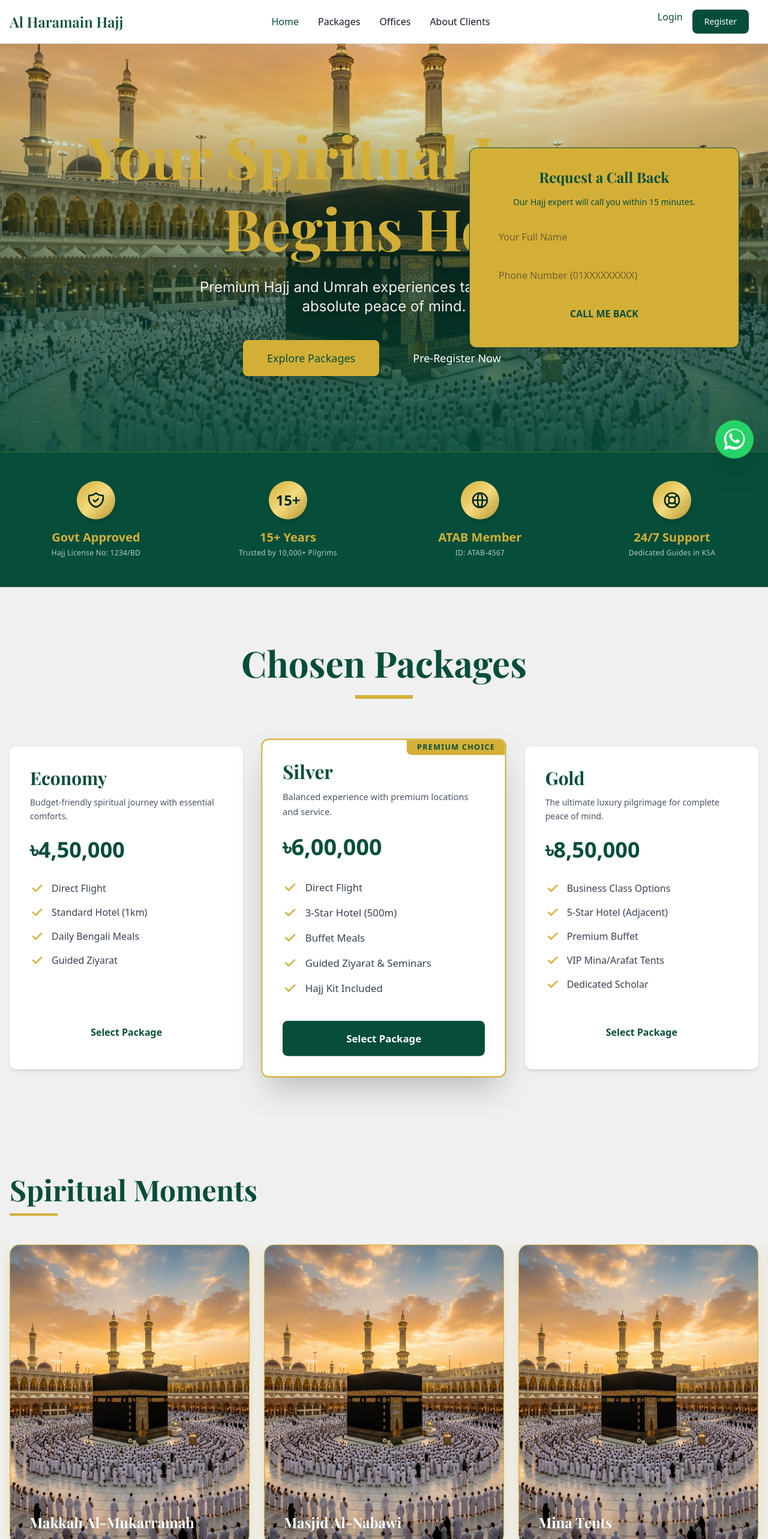
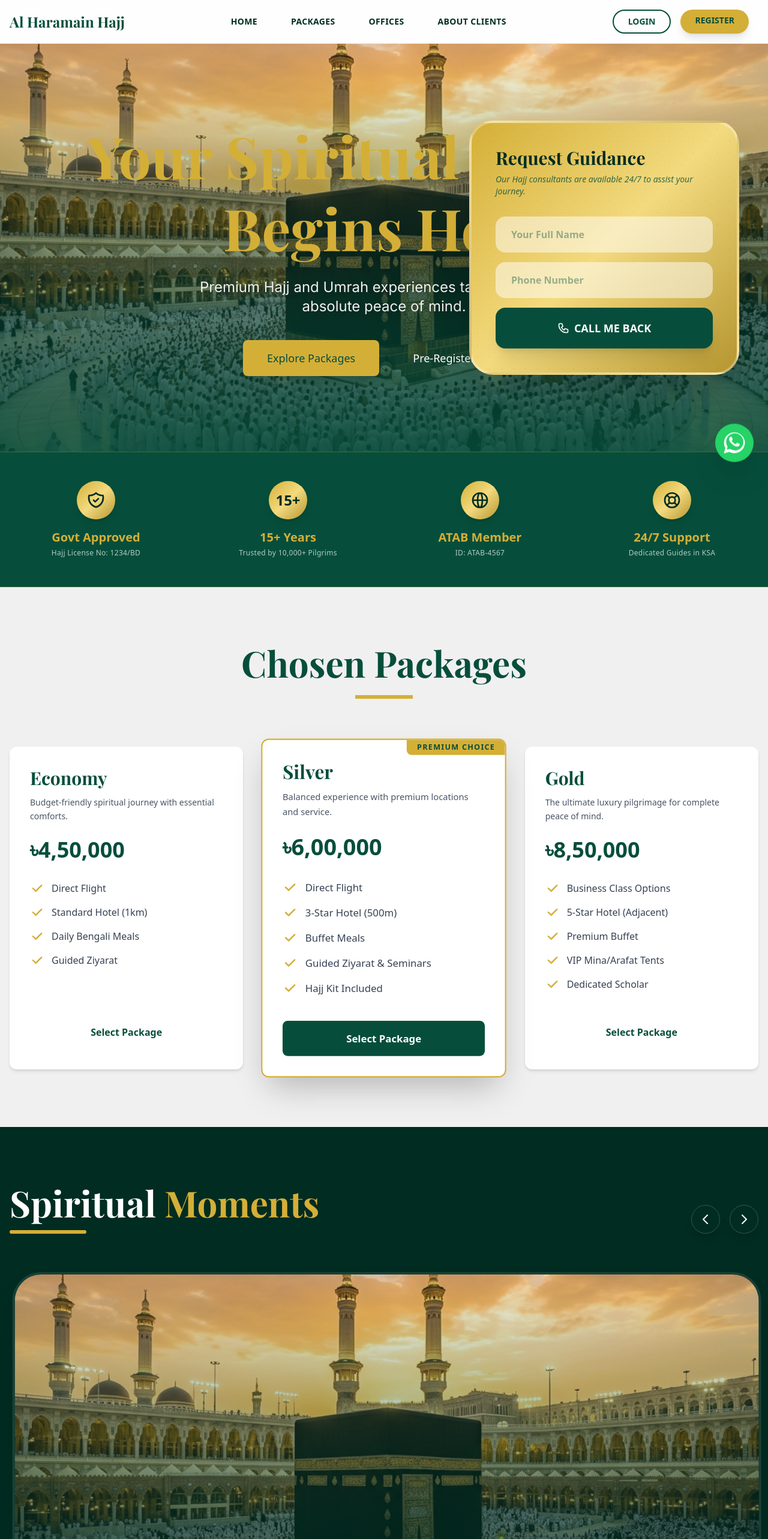
Before and after one commit to ahktek/Hajj_website, a Next.js app: page / in a window 1280 px wide. Shown: the top 2566 px of the page at 60% size. Built offline with nearby package versions, Linux system fonts and the light colour scheme; a web font is replaced by a local one.

Commit message:
Refine UI: Advanced Navbar animations, sophisticated Callback box, and sliding Photo Carousel

```diff
--- a/src/components/domain/CallBackForm.tsx
+++ b/src/components/domain/CallBackForm.tsx
@@ -1,7 +1,16 @@
 "use client";
 
 import React, { useState } from 'react';
+import { motion } from 'framer-motion';
 
+/**
+ * CallBackForm - Sophisticated Spiritual Edition
+ *
+ * DESIGN CUSTOMIZATION:
+ * - Gradient: Uses `spiritual-gradient-gold`.
+ * - Pattern: Added a subtle Islamic geometric pattern placeholder.
+ * - Animation: Slide-in with 20px Y-offset.
+ */
 const CallBackForm = () => {
   const [formData, setFormData] = useState({ name: '', phone: '' });
   const [status, setStatus] = useState<'idle' | 'loading' | 'success' | 'error'>('idle');
@@ -9,53 +18,51 @@ const CallBackForm = () => {
   const handleSubmit = async (e: React.FormEvent) => {
     e.preventDefault();
     setStatus('loading');
-
-    try {
-      const response = await fetch('/api/leads/callback', {
-        method: 'POST',
-        headers: { 'Content-Type': 'application/json' },
-        body: JSON.stringify(formData),
-      });
-
-      if (response.ok) {
+    await new Promise(resolve => setTimeout(resolve, 1500));
     setStatus('success');
-        setFormData({ name: '', phone: '' });
-      } else {
-        setStatus('error');
-      }
-    } catch (error) {
-      setStatus('error');
-    }
   };
 
   return (
-    <div className="bg-brand-gold-500 p-8 rounded-xl shadow-lg border border-brand-gold-600">
-      <h3 className="text-2xl font-serif font-bold text-brand-green-950 mb-4 text-center">Request a Call Back</h3>
-      <p className="text-brand-green-900 text-center mb-6 text-sm">Our Hajj expert will call you within 15 minutes.</p>
+    <motion.div
+      initial={{ opacity: 0, y: 20 }}
+      whileInView={{ opacity: 1, y: 0 }}
+      viewport={{ once: true }}
+      className="relative overflow-hidden spiritual-gradient-gold p-10 rounded-[2.5rem] shadow-2xl border-4 border-white/30"
+    >
+      {/* Background Pattern Overlay (Mock) */}
+      <div className="absolute inset-0 opacity-5 pointer-events-none" style={{ backgroundImage: 'radial-gradient(#000 1px, transparent 1px)', backgroundSize: '20px 20px' }} />
+
+      <div className="relative z-10">
+        <h3 className="text-3xl font-serif font-bold text-emerald-950 mb-2">Request Guidance</h3>
+        <p className="text-emerald-900/80 mb-8 font-medium italic text-sm">Our Hajj consultants are available 24/7 to assist your journey.</p>
 
         {status === 'success' ? (
-        <div className="text-center p-4 bg-brand-green-900 text-white rounded-lg">
-          <p className="font-bold">Alhamdulillah!</p>
-          <p className="text-sm">We will call you shortly.</p>
-        </div>
+          <motion.div
+            initial={{ scale: 0.9, opacity: 0 }}
+            animate={{ scale: 1, opacity: 1 }}
+            className="text-center py-6 bg-emerald-900 text-gold-500 rounded-2xl shadow-inner"
+          >
+            <p className="font-bold text-xl">Alhamdulillah!</p>
+            <p className="text-sm text-white/80">We will call you on {formData.phone} shortly.</p>
+          </motion.div>
         ) : (
           <form onSubmit={handleSubmit} className="space-y-4">
-          <div>
+            <div className="relative group">
               <input
                 type="text"
                 placeholder="Your Full Name"
-              className="w-full px-4 py-3 rounded-lg border-transparent focus:ring-2 focus:ring-brand-green-900 focus:border-transparent text-gray-900"
+                className="w-full px-6 py-4 rounded-2xl bg-white/50 backdrop-blur-sm border-2 border-transparent focus:border-emerald-900 focus:bg-white transition-all outline-none placeholder-emerald-900/40 text-emerald-950 font-bold"
                 required
                 value={formData.name}
                 onChange={(e) => setFormData({ ...formData, name: e.target.value })}
               />
             </div>
-          <div>
+            <div className="relative group">
               <input
                 type="tel"
-              placeholder="Phone Number (01XXXXXXXXX)"
+                placeholder="Phone Number"
                 pattern="^01[3-9]\d{8}$"
-              className="w-full px-4 py-3 rounded-lg border-transparent focus:ring-2 focus:ring-brand-green-900 focus:border-transparent text-gray-900"
+                className="w-full px-6 py-4 rounded-2xl bg-white/50 backdrop-blur-sm border-2 border-transparent focus:border-emerald-900 focus:bg-white transition-all outline-none placeholder-emerald-900/40 text-emerald-950 font-bold"
                 required
                 value={formData.phone}
                 onChange={(e) => setFormData({ ...formData, phone: e.target.value })}
@@ -64,17 +71,17 @@ const CallBackForm = () => {
             <button
               type="submit"
               disabled={status === 'loading'}
-            className="w-full bg-brand-green-950 text-brand-gold-300 py-3 rounded-lg font-bold hover:bg-black transition-colors disabled:opacity-50"
+              className="w-full bg-emerald-900 text-white py-5 rounded-2xl font-bold text-lg hover:bg-black transition-all shadow-xl hover:shadow-2xl hover:scale-[1.02] flex items-center justify-center gap-2 group"
             >
-            {status === 'loading' ? 'Sending...' : 'CALL ME BACK'}
+              <svg className={`w-5 h-5 ${status === 'loading' ? 'animate-spin' : 'group-hover:animate-bounce'}`} fill="none" stroke="currentColor" viewBox="0 0 24 24">
+                <path strokeLinecap="round" strokeLinejoin="round" strokeWidth="2" d="M3 5a2 2 0 012-2h3.28a1 1 0 01.948.684l1.498 4.493a1 1 0 01-.502 1.21l-2.257 1.13a11.042 11.042 0 005.516 5.516l1.13-2.257a1 1 0 011.21-.502l4.493 1.498a1 1 0 01.684.949V19a2 2 0 01-2 2h-1C9.716 21 3 14.284 3 6V5z" />
+              </svg>
+              {status === 'loading' ? 'Requesting...' : 'CALL ME BACK'}
             </button>
           </form>
         )}
-
-      {status === 'error' && (
-        <p className="text-red-700 text-center mt-4 text-xs font-bold">Something went wrong. Please try again.</p>
-      )}
       </div>
+    </motion.div>
   );
 };
 
--- a/src/components/domain/PhotoGallery.tsx
+++ b/src/components/domain/PhotoGallery.tsx
@@ -1,79 +1,106 @@
 "use client";
 
+import { useState, useEffect } from "react";
 import Image from "next/image";
-import { motion } from "framer-motion";
+import { motion, AnimatePresence } from "framer-motion";
 
 /**
- * PhotoGallery Component
+ * PhotoGallery - Interactive Sliding Carousel
  *
  * DESIGN CUSTOMIZATION:
- * - Snap Scrolling: Handled by `snap-x` and `snap-center` classes.
- * - Card Width: Change `w-64` or `w-80` in the container.
- * - Animation: `whileInView` animation on each image card.
+ * - Auto-slide duration: Change `5000` in the `useEffect`.
+ * - Slide Transition: Adjust the `spring` transition in `motion.div`.
+ * - Border Glow: Modify `shadow-gold-500/20`.
  */
 export default function PhotoGallery() {
+  const [index, setIndex] = useState(0);
   const images = [
-    { src: "/hero-bg.png", title: "Makkah Al-Mukarramah" },
-    { src: "/hero-bg.png", title: "Masjid Al-Nabawi" },
-    { src: "/hero-bg.png", title: "Mina Tents" },
-    { src: "/hero-bg.png", title: "Arafat Gathering" },
-    { src: "/hero-bg.png", title: "Guided Tours" },
-    { src: "/hero-bg.png", title: "Group Prayers" },
+    { src: "/hero-bg.png", title: "Makkah Al-Mukarramah", subtitle: "The Heart of Islam" },
+    { src: "/hero-bg.png", title: "Masjid Al-Nabawi", subtitle: "Prophetic Tranquility" },
+    { src: "/hero-bg.png", title: "Mina Tents", subtitle: "Unity in Faith" },
+    { src: "/hero-bg.png", title: "Arafat Gathering", subtitle: "Day of Forgiveness" },
+    { src: "/hero-bg.png", title: "Guided Tours", subtitle: "Expert Direction" },
   ];
 
+  useEffect(() => {
+    const timer = setInterval(() => {
+      setIndex((prev) => (prev + 1) % images.length);
+    }, 5000);
+    return () => clearInterval(timer);
+  }, [images.length]);
+
+  const next = () => setIndex((prev) => (prev + 1) % images.length);
+  const prev = () => setIndex((prev) => (prev - 1 + images.length) % images.length);
+
   return (
-    <section className="py-20 bg-off-white overflow-hidden">
-      <div className="max-w-screen-xl mx-auto px-4 mb-12">
-        <motion.h2
-          className="text-4xl md:text-5xl font-serif font-bold text-emerald-900"
-          initial={{ opacity: 0, y: 20 }}
-          whileInView={{ opacity: 1, y: 0 }}
-          viewport={{ once: true }}
-        >
-          Spiritual Moments
-        </motion.h2>
-        <motion.div
-          className="w-20 h-1 bg-gold-500 mt-4"
-          initial={{ width: 0 }}
-          whileInView={{ width: 80 }}
-          viewport={{ once: true }}
-        />
+    <section className="py-24 bg-emerald-950 overflow-hidden relative">
+      <div className="max-w-screen-xl mx-auto px-4 mb-16 flex justify-between items-end">
+        <div>
+          <motion.h2
+            className="text-4xl md:text-6xl font-serif font-bold text-white mb-4"
+            initial={{ opacity: 0, x: -30 }}
+            whileInView={{ opacity: 1, x: 0 }}
+            viewport={{ once: true }}
+          >
+            Spiritual <span className="text-gold-500">Moments</span>
+          </motion.h2>
+          <div className="w-32 h-1.5 bg-gold-500 rounded-full" />
+        </div>
+
+        {/* Carousel Controls */}
+        <div className="flex gap-4">
+          <button onClick={prev} className="w-12 h-12 rounded-full border border-white/20 flex items-center justify-center text-white hover:bg-gold-500 hover:text-emerald-900 transition-all shadow-lg">
+            <svg className="w-6 h-6" fill="none" stroke="currentColor" viewBox="0 0 24 24"><path strokeLinecap="round" strokeLinejoin="round" strokeWidth="2" d="M15 19l-7-7 7-7" /></svg>
+          </button>
+          <button onClick={next} className="w-12 h-12 rounded-full border border-white/20 flex items-center justify-center text-white hover:bg-gold-500 hover:text-emerald-900 transition-all shadow-lg">
+            <svg className="w-6 h-6" fill="none" stroke="currentColor" viewBox="0 0 24 24"><path strokeLinecap="round" strokeLinejoin="round" strokeWidth="2" d="M9 5l7 7-7 7" /></svg>
+          </button>
+        </div>
       </div>
 
-      <div className="flex gap-6 overflow-x-auto pb-12 px-4 snap-x snap-mandatory scrollbar-hide no-scrollbar">
-        {images.map((img, index) => (
+      <div className="relative h-[500px] md:h-[650px] w-full max-w-7xl mx-auto px-4">
+        <AnimatePresence mode="wait">
           <motion.div
             key={index}
-            className="flex-none w-[300px] md:w-[400px] h-[500px] relative rounded-2xl overflow-hidden snap-center spiritual-card-gold-border group"
-            initial={{ opacity: 0, scale: 0.9 }}
-            whileInView={{ opacity: 1, scale: 1 }}
-            viewport={{ once: true, margin: "-50px" }}
-            transition={{ delay: index * 0.1 }}
+            className="relative w-full h-full rounded-[3rem] overflow-hidden shadow-2xl border-4 border-white/10"
+            initial={{ opacity: 0, x: 100 }}
+            animate={{ opacity: 1, x: 0 }}
+            exit={{ opacity: 0, x: -100 }}
+            transition={{ type: "spring", stiffness: 100, damping: 20 }}
           >
             <Image
-              src={img.src}
-              alt={img.title}
+              src={images[index].src}
+              alt={images[index].title}
               fill
-              className="object-cover group-hover:scale-110 transition-transform duration-700"
+              className="object-cover"
+              priority
             />
-            <div className="absolute inset-0 bg-gradient-to-t from-emerald-900/80 via-transparent to-transparent opacity-0 group-hover:opacity-100 transition-opacity duration-500" />
-            <div className="absolute bottom-0 left-0 p-8 text-white translate-y-10 group-hover:translate-y-0 transition-transform duration-500">
-              <h4 className="text-2xl font-serif font-bold">{img.title}</h4>
-              <p className="text-sm text-gold-500 mt-2 tracking-widest uppercase">Experience Peace</p>
-            </div>
+
+            {/* Overlay Info */}
+            <div className="absolute inset-0 bg-gradient-to-t from-emerald-950 via-emerald-900/40 to-transparent" />
+            <motion.div
+              className="absolute bottom-16 left-12 md:left-20"
+              initial={{ y: 20, opacity: 0 }}
+              animate={{ y: 0, opacity: 1 }}
+              transition={{ delay: 0.3 }}
+            >
+              <h4 className="text-4xl md:text-6xl font-serif font-bold text-white mb-2">{images[index].title}</h4>
+              <p className="text-xl text-gold-500 tracking-widest uppercase font-bold">{images[index].subtitle}</p>
+            </motion.div>
           </motion.div>
-        ))}
+        </AnimatePresence>
+
+        {/* Indicators */}
+        <div className="absolute bottom-6 left-1/2 -translate-x-1/2 flex gap-2">
+          {images.map((_, i) => (
+            <button
+              key={i}
+              onClick={() => setIndex(i)}
+              className={`h-2 rounded-full transition-all duration-300 ${i === index ? 'w-12 bg-gold-500' : 'w-2 bg-white/30'}`}
+            />
+          ))}
+        </div>
       </div>
-
-      <style jsx global>{`
-        .no-scrollbar::-webkit-scrollbar {
-          display: none;
-        }
-        .no-scrollbar {
-          -ms-overflow-style: none;
-          scrollbar-width: none;
-        }
-      `}</style>
     </section>
   );
 }
--- a/src/components/ui/Navbar.tsx
+++ b/src/components/ui/Navbar.tsx
@@ -2,57 +2,77 @@
 
 import { useState } from 'react';
 import Link from 'next/link';
+import { motion, AnimatePresence } from 'framer-motion';
 
+/**
+ * Navbar Component - Premium Spiritual Edition
+ *
+ * DESIGN CUSTOMIZATION:
+ * - Hover Underline: Adjust `bg-gold-500` in the motion.span.
+ * - Glassmorphism: Edit `bg-white/90` and `backdrop-blur-md`.
+ */
 export default function Navbar() {
   const [isOpen, setIsOpen] = useState(false);
 
+  const navLinks = [
+    { name: "Home", href: "/" },
+    { name: "Packages", href: "/packages" },
+    { name: "Offices", href: "/offices" },
+    { name: "About Clients", href: "/about" },
+  ];
+
   return (
-    <nav className="bg-white border-b border-gray-200 dark:bg-gray-900 dark:border-gray-700 sticky top-0 z-50">
+    <nav className="bg-white/90 backdrop-blur-md border-b border-emerald-900/10 sticky top-0 z-50">
       <div className="max-w-screen-xl flex flex-wrap items-center justify-between mx-auto p-4">
         <Link href="/" className="flex items-center space-x-3 rtl:space-x-reverse">
-          <span className="self-center text-2xl font-serif font-semibold whitespace-nowrap text-brand-green-900 dark:text-white">
+          <motion.span
+            className="self-center text-2xl font-serif font-bold whitespace-nowrap text-emerald-900"
+            initial={{ opacity: 0, x: -20 }}
+            animate={{ opacity: 1, x: 0 }}
+          >
             Al Haramain Hajj
-          </span>
+          </motion.span>
         </Link>
-        <div className="flex md:order-2 space-x-3 md:space-x-4 rtl:space-x-reverse">
-          <Link href="/login" className="btn-outline hidden sm:block">
-            Login
+
+        <div className="flex md:order-2 space-x-3 md:space-x-4">
+          <Link href="/login" className="hidden sm:flex items-center px-6 py-2 border-2 border-emerald-900 text-emerald-900 font-bold rounded-full hover:bg-emerald-900 hover:text-white transition-all duration-300 text-sm">
+            LOGIN
           </Link>
-          <Link href="/register" className="btn-primary">
-            Register
+          <Link href="/register" className="btn-secondary px-6 py-2 rounded-full font-bold shadow-lg hover:shadow-gold-500/20 text-sm">
+            REGISTER
           </Link>
           <button
             onClick={() => setIsOpen(!isOpen)}
             type="button"
-            className="inline-flex items-center p-2 w-10 h-10 justify-center text-sm text-gray-500 rounded-lg md:hidden hover:bg-gray-100 focus:outline-none focus:ring-2 focus:ring-gray-200 dark:text-gray-400 dark:hover:bg-gray-700 dark:focus:ring-gray-600"
-            aria-controls="navbar-sticky"
-            aria-expanded={isOpen}
+            className="inline-flex items-center p-2 w-10 h-10 justify-center text-emerald-900 rounded-lg md:hidden hover:bg-emerald-50 transition-colors"
           >
             <span className="sr-only">Open main menu</span>
-            <svg className="w-5 h-5" aria-hidden="true" xmlns="http://www.w3.org/2000/svg" fill="none" viewBox="0 0 17 14">
-                <path stroke="currentColor" strokeLinecap="round" strokeLinejoin="round" strokeWidth="2" d="M1 1h15M1 7h15M1 13h15"/>
+            <svg className="w-6 h-6" fill="none" stroke="currentColor" viewBox="0 0 24 24">
+              <path strokeLinecap="round" strokeLinejoin="round" strokeWidth="2" d={isOpen ? "M6 18L18 6M6 6l12 12" : "M4 6h16M4 12h16M4 18h16"}/>
             </svg>
           </button>
         </div>
-        <div className={`items-center justify-between ${isOpen ? 'flex' : 'hidden'} w-full md:flex md:w-auto md:order-1`} id="navbar-sticky">
-          <ul className="flex flex-col p-4 md:p-0 mt-4 font-medium border border-gray-100 rounded-lg bg-gray-50 md:space-x-8 rtl:space-x-reverse md:flex-row md:mt-0 md:border-0 md:bg-white dark:bg-gray-800 md:dark:bg-gray-900 dark:border-gray-700 w-full">
-            <li>
-              <Link href="/" onClick={() => setIsOpen(false)} className="block py-2 px-3 text-brand-green-900 rounded hover:bg-gray-100 md:hover:bg-transparent md:hover:text-brand-green-600 md:p-0 md:dark:hover:text-brand-green-500 dark:text-white dark:hover:bg-gray-700 dark:hover:text-white md:dark:hover:bg-transparent dark:border-gray-700">Home</Link>
-            </li>
-            <li>
-              <Link href="/packages" onClick={() => setIsOpen(false)} className="block py-2 px-3 text-gray-900 rounded hover:bg-gray-100 md:hover:bg-transparent md:hover:text-brand-green-600 md:p-0 md:dark:hover:text-brand-green-500 dark:text-white dark:hover:bg-gray-700 dark:hover:text-white md:dark:hover:bg-transparent dark:border-gray-700">Packages</Link>
-            </li>
-            <li>
-              <Link href="/offices" onClick={() => setIsOpen(false)} className="block py-2 px-3 text-gray-900 rounded hover:bg-gray-100 md:hover:bg-transparent md:hover:text-brand-green-600 md:p-0 md:dark:hover:text-brand-green-500 dark:text-white dark:hover:bg-gray-700 dark:hover:text-white md:dark:hover:bg-transparent dark:border-gray-700">Offices</Link>
-            </li>
-            <li>
-              <Link href="/about" onClick={() => setIsOpen(false)} className="block py-2 px-3 text-gray-900 rounded hover:bg-gray-100 md:hover:bg-transparent md:hover:text-brand-green-600 md:p-0 md:dark:hover:text-brand-green-500 dark:text-white dark:hover:bg-gray-700 dark:hover:text-white md:dark:hover:bg-transparent dark:border-gray-700">About Clients</Link>
-            </li>
-            <li className="md:hidden mt-2">
-               <Link href="/login" onClick={() => setIsOpen(false)} className="block py-2 px-3 text-gray-900 rounded hover:bg-gray-100">
-                Login
-              </Link>
-            </li>
+
+        <div className={`${isOpen ? 'block' : 'hidden'} w-full md:block md:w-auto md:order-1`}>
+          <ul className="flex flex-col p-4 md:p-0 mt-4 font-medium md:space-x-8 rtl:space-x-reverse md:flex-row md:mt-0">
+            {navLinks.map((link, idx) => (
+              <li key={link.name} className="relative group">
+                <Link
+                  href={link.href}
+                  onClick={() => setIsOpen(false)}
+                  className="block py-2 px-3 text-emerald-950 font-bold tracking-wide uppercase text-sm transition-colors hover:text-gold-600"
+                >
+                  {link.name}
+                </Link>
+                {/* Animated Hover Underline */}
+                <motion.span
+                  className="absolute bottom-0 left-3 right-3 h-0.5 bg-gold-500 origin-left hidden md:block"
+                  initial={{ scaleX: 0 }}
+                  whileHover={{ scaleX: 1 }}
+                  transition={{ duration: 0.3 }}
+                />
+              </li>
+            ))}
           </ul>
         </div>
       </div>
```
Lines whose indentation alone changed are shown as unchanged.
